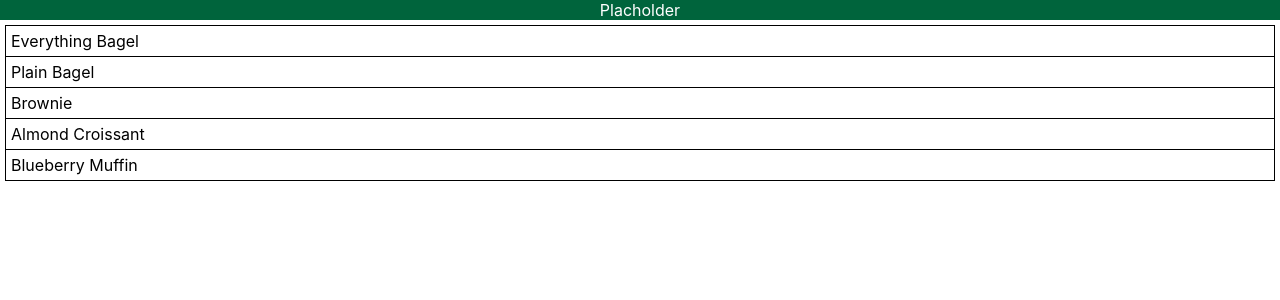
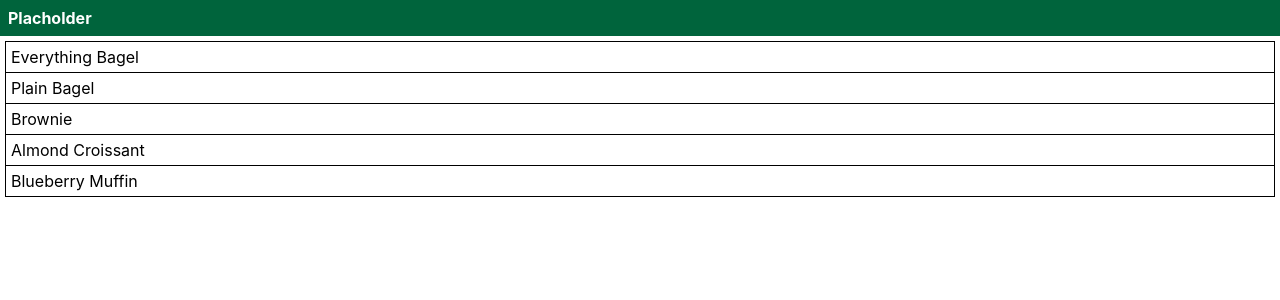
Before and after one commit to holdenout/freezer-pull, a React (Create React App) app in the folder client/: page / in a window 1280 px wide. Shown: the top 300 px of the page. Built offline with nearby package versions, Linux system fonts and the light colour scheme.

Commit message:
Add navbar styling

```diff
--- a/client/src/NavBar.css
+++ b/client/src/NavBar.css
@@ -1,4 +1,7 @@
 .navbar {
   background-color: #00643c;
   color: #ffffff;
+  padding: 0.5em;
+  text-align: left;
+  font-weight: bold;
 }
```
